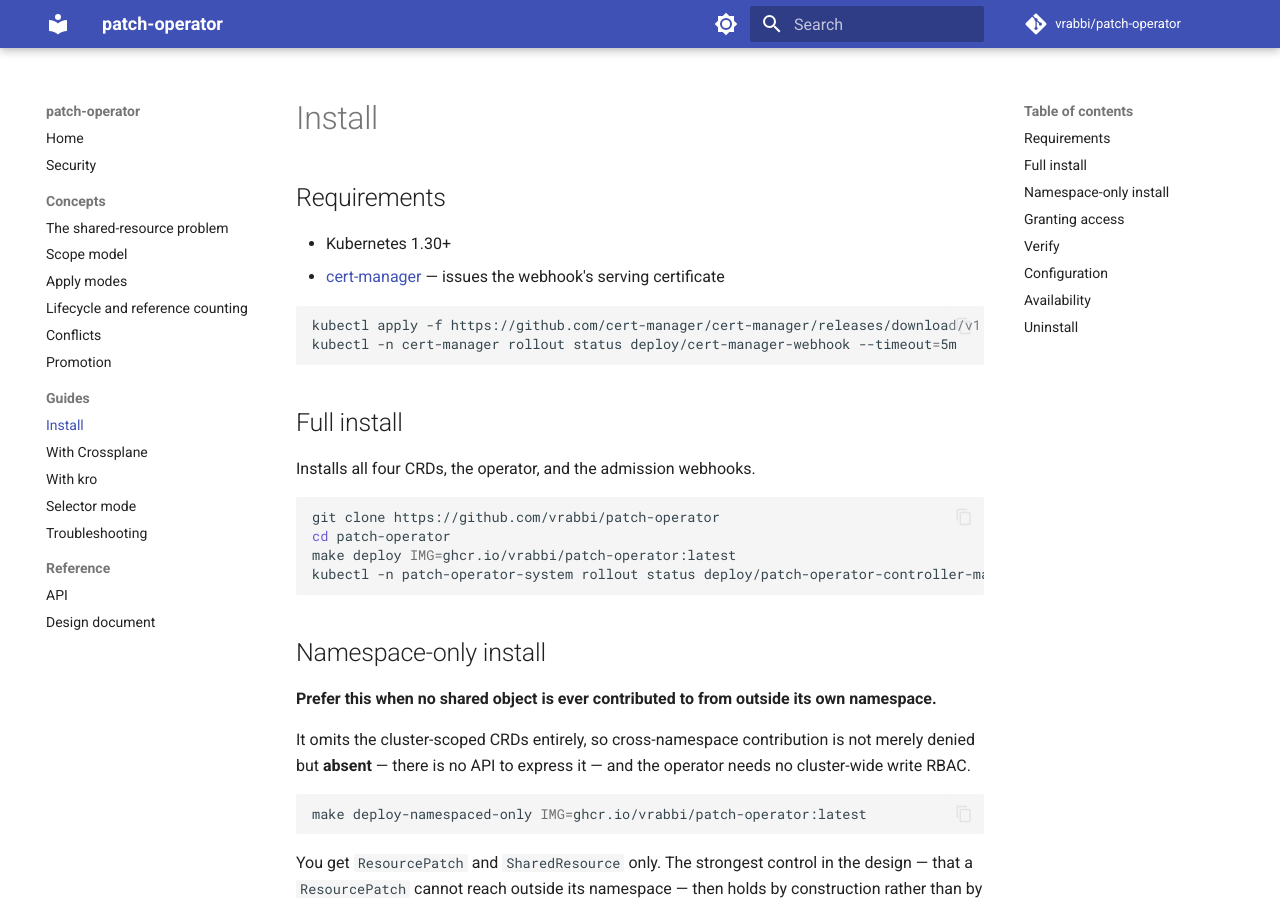
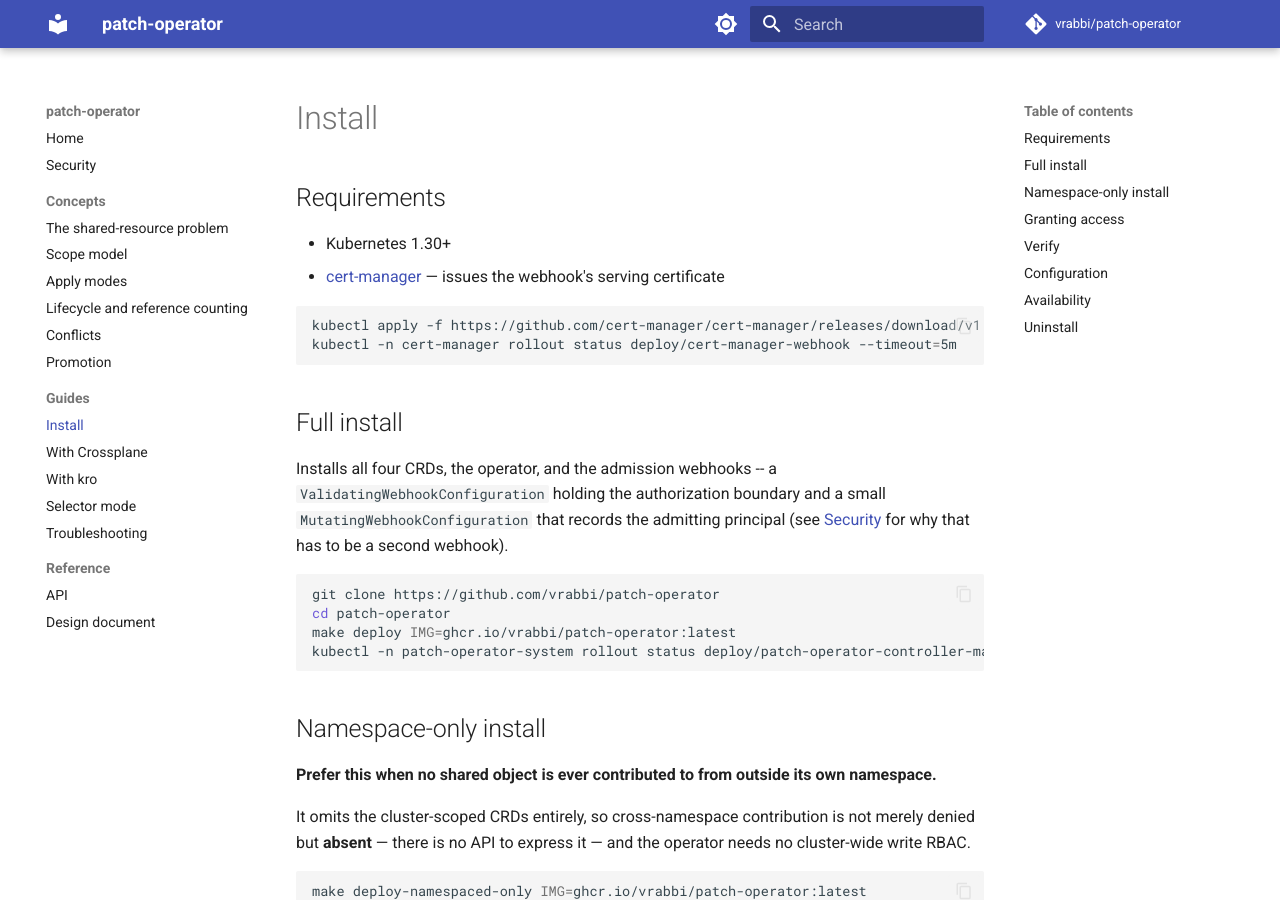
Before and after one commit to vrabbi/patch-operator, an MkDocs documentation site: the page built from docs/guides/install.md, in a window 1280 px wide and 900 px high. Built offline with MkDocs 1.6.1 and Material for MkDocs 9.7.7, drawn with Linux system fonts in a browser that asks for light colours; comment, search, counter and statistics services are not loaded.

Commit message:
docs: mention the mutating webhook where installs and debugging need it
Co-Authored-By: Claude Opus 5 <noreply@anthropic.com>
Claude-Session: https://claude.ai/code/session_01A3ammbcvx3ACDun7ZW679g

````diff
--- a/docs/guides/install.md
+++ b/docs/guides/install.md
@@ -12,7 +12,10 @@ kubectl -n cert-manager rollout status deploy/cert-manager-webhook --timeout=5m
 
 ## Full install
 
-Installs all four CRDs, the operator, and the admission webhooks.
+Installs all four CRDs, the operator, and the admission webhooks -- a
+`ValidatingWebhookConfiguration` holding the authorization boundary and a small
+`MutatingWebhookConfiguration` that records the admitting principal (see
+[Security](../security.md#re-checking-after-admission) for why that has to be a second webhook).
 
 ```bash
 git clone https://github.com/vrabbi/patch-operator
````
Also changed, not shown: docs/guides/troubleshooting.md (+1 -0 lines).
